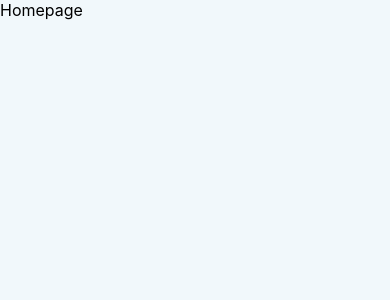
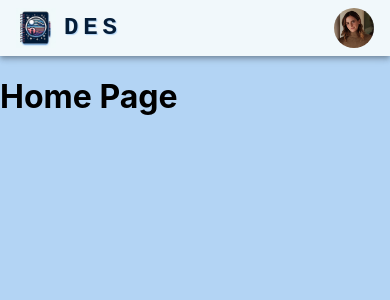
Before and after one commit to Mihai405/DES---Diary-with-Emotional-Status, a React (Create React App) app in the folder web/: page / in a window 390 px wide. Shown: the top 300 px of the page. Built offline with nearby package versions, Linux system fonts and the light colour scheme.

Commit message:
added a responsive navbar. centered the login and register form on the center of the screen. improved styling. added colors that match with the logo.

```diff
--- a/web/package.json
+++ b/web/package.json
@@ -5,6 +5,7 @@
   "dependencies": {
     "@emotion/react": "11.11.4",
     "@emotion/styled": "11.11.5",
+    "@mui/icons-material": "5.15.18",
     "@mui/material": "5.15.18",
     "@mui/x-date-pickers": "7.5.0",
     "@testing-library/jest-dom": "5.17.0",
--- a/web/src/App.css
+++ b/web/src/App.css
@@ -1,10 +1,21 @@
+.centered-flex-wrapper {
+    display: flex;
+    flex-direction: column;
+    align-items: center;
+    justify-content: center;
+    height: 100vh;
+}
+
 .container {
-    display: flex;
+    display: inline-flex;
     flex-direction: column;
     align-items: center;
     justify-content: center;
     gap: 16px;
     margin: 24px;
+    background-color: var(--secondary-color);
+    padding: 24px;
+    border-radius: 16px;
 }
 
 .form-container {
--- a/web/src/App.tsx
+++ b/web/src/App.tsx
@@ -11,6 +11,7 @@
     RouterProvider,
 } from 'react-router-dom';
 import ErrorPage from './pages/ErrorPage';
+import { HomePage } from './pages/HomePage';
 
 function App() {
     return (
@@ -27,7 +28,7 @@
         <>
             <Route
                 path="/"
-                element={<div>Homepage</div>}
+                element={<HomePage />}
                 errorElement={<ErrorPage />}
             />
             <Route path="/login" element={<Login />} />
--- /dev/null
+++ b/web/src/components/NavBar/NavBar.tsx
@@ -0,0 +1,121 @@
+import * as React from 'react';
+import AppBar from '@mui/material/AppBar';
+import Box from '@mui/material/Box';
+import Toolbar from '@mui/material/Toolbar';
+import IconButton from '@mui/material/IconButton';
+import Typography from '@mui/material/Typography';
+import Menu from '@mui/material/Menu';
+import Container from '@mui/material/Container';
+import Avatar from '@mui/material/Avatar';
+import Tooltip from '@mui/material/Tooltip';
+import MenuItem from '@mui/material/MenuItem';
+import AdbIcon from '@mui/icons-material/Adb';
+
+const settings = ['Profile', 'Logout'];
+
+function NavBar() {
+    const [anchorElUser, setAnchorElUser] = React.useState<null | HTMLElement>(
+        null
+    );
+
+    const handleOpenUserMenu = (event: React.MouseEvent<HTMLElement>) => {
+        setAnchorElUser(event.currentTarget);
+    };
+
+    const handleCloseUserMenu = () => {
+        setAnchorElUser(null);
+    };
+
+    return (
+        <AppBar position="static" sx={{ backgroundColor: '#f1f8fb' }}>
+            {/*<Container>*/}
+            <Toolbar sx={{ justifyContent: 'space-between' }}>
+                <Box display="flex" alignItems="center">
+                    <Box
+                        component="img"
+                        sx={{
+                            mr: 1,
+                            height: { xs: '40px', md: '50px' },
+                        }}
+                        alt="Logo of Diary with Emotional Status"
+                        src="/logo_small.png"
+                    />
+                    <Typography
+                        variant="h6"
+                        noWrap
+                        component="a"
+                        href="#app-bar-with-responsive-menu"
+                        sx={{
+                            mr: 2,
+                            display: { xs: 'none', md: 'flex' },
+                            fontFamily: 'monospace',
+                            fontWeight: 700,
+                            letterSpacing: '.3rem',
+                            color: '#051d38',
+                            textShadow: '1px 1px 1px #b3d4f4',
+                            textDecoration: 'none',
+                        }}
+                    >
+                        Diary with Emotional Status
+                    </Typography>
+                </Box>
+                <Typography
+                    variant="h5"
+                    noWrap
+                    component="a"
+                    href="#app-bar-with-responsive-menu"
+                    sx={{
+                        mr: 2,
+                        display: { xs: 'flex', md: 'none' },
+                        flexGrow: 1,
+                        fontFamily: 'monospace',
+                        fontWeight: 700,
+                        letterSpacing: '.3rem',
+                        color: '#051d38',
+                        textShadow: '1px 1px 1px #b3d4f4',
+                        textDecoration: 'none',
+                    }}
+                >
+                    DES
+                </Typography>
+
+                <Box>
+                    <Tooltip title="Open settings">
+                        <IconButton onClick={handleOpenUserMenu} sx={{ p: 0 }}>
+                            <Avatar alt="Emma Watson" src="/user_avatar.png" />
+                        </IconButton>
+                    </Tooltip>
+                    <Menu
+                        sx={{ mt: '45px' }}
+                        id="menu-appbar"
+                        anchorEl={anchorElUser}
+                        anchorOrigin={{
+                            vertical: 'top',
+                            horizontal: 'right',
+                        }}
+                        keepMounted
+                        transformOrigin={{
+                            vertical: 'top',
+                            horizontal: 'right',
+                        }}
+                        open={Boolean(anchorElUser)}
+                        onClose={handleCloseUserMenu}
+                    >
+                        {settings.map(setting => (
+                            <MenuItem
+                                key={setting}
+                                onClick={handleCloseUserMenu}
+                            >
+                                <Typography textAlign="center">
+                                    {setting}
+                                </Typography>
+                            </MenuItem>
+                        ))}
+                    </Menu>
+                </Box>
+            </Toolbar>
+            {/*</Container>*/}
+        </AppBar>
+    );
+}
+export default NavBar;
--- a/web/src/index.css
+++ b/web/src/index.css
@@ -3,7 +3,7 @@
 @tailwind utilities;
 
 body {
-    background-color: var(--secondary-color);
+    background-color: var(--tertiary-color);
     margin: 0;
     font-family: -apple-system, BlinkMacSystemFont, 'Segoe UI', 'Roboto',
         'Oxygen', 'Ubuntu', 'Cantarell', 'Fira Sans', 'Droid Sans',
@@ -18,5 +18,11 @@
 }
 
 :root {
+    --primary-color: #051d38;
     --secondary-color: #f1f8fb;
+    --tertiary-color: #b3d4f4;
+    --light_blue: #88c3f1;
+    --dark_blue: #43b0f3;
+    --purple: #814f89;
+    --pink: #f69097;
 }
--- /dev/null
+++ b/web/src/pages/HomePage.tsx
@@ -0,0 +1,10 @@
+import NavBar from '../components/NavBar/NavBar';
+
+export function HomePage() {
+    return (
+        <div>
+            <NavBar />
+            <h1>Home Page</h1>
+        </div>
+    );
+}
--- a/web/src/pages/authentication/Login.tsx
+++ b/web/src/pages/authentication/Login.tsx
@@ -15,9 +15,10 @@
     } = useForm<LoginFormFields>();
 
     return (
+        <div className="centered-flex-wrapper">
             <div className="container">
                 <img src="/logo_small.png" alt="Diary with Emotional Status" />
-            <h2>Sign in to your account</h2>
+                <h2 style={{ color: '#051d38' }}>Sign in to your account</h2>
                 <form
                     className="form-container"
                     onSubmit={handleSubmit(handleLogin)}
@@ -44,7 +45,11 @@
                         error={!!errors.password}
                         helperText={errors.password?.message}
                     />
-                <Button type="submit" variant="contained">
+                    <Button
+                        type="submit"
+                        variant="contained"
+                        sx={{ backgroundColor: '#051d38' }}
+                    >
                         Login
                     </Button>
                 </form>
@@ -55,6 +60,7 @@
                     </NavLink>
                 </Typography>
             </div>
+        </div>
     );
 }
 
--- a/web/src/pages/authentication/Register.tsx
+++ b/web/src/pages/authentication/Register.tsx
@@ -21,9 +21,10 @@
     } = useForm<RegisterFormFields>();
 
     return (
+        <div className="centered-flex-wrapper">
             <div className="container">
                 <img src="/logo_small.png" alt="Diary with Emotional Status" />
-            <h2>Register now</h2>
+                <h2 style={{ color: '#051d38' }}>Register now</h2>
                 <form
                     className="form-container"
                     onSubmit={handleSubmit(registerCustomer)}
@@ -43,7 +44,6 @@
                             required: 'Last name is required',
                         })}
                         fullWidth
-                    required
                         label="Last name"
                         variant="standard"
                         error={!!errors.lastName}
@@ -77,7 +77,6 @@
                         })}
                         fullWidth
                         type="email"
-                    required
                         label="Email"
                         variant="standard"
                         error={!!errors.email}
@@ -88,27 +87,32 @@
                             required: 'Password is required',
                             minLength: {
                                 value: 6,
-                            message: 'Password must be at least 6 characters',
+                                message:
+                                    'Password must be at least 6 characters',
                             },
                         })}
                         fullWidth
-                    required
                         type="password"
                         label="Password"
                         variant="standard"
                         error={!!errors.password}
                         helperText={errors.password?.message}
                     />
-                <Button type="submit" variant="contained">
+                    <Button
+                        type="submit"
+                        variant="contained"
+                        sx={{ backgroundColor: '#051d38' }}
+                    >
                         Register
                     </Button>
                 </form>
                 <Typography>
                     Already have an account?{' '}
                     <NavLink to="/login" style={{ textDecoration: 'none' }}>
-                    Log in here
+                        Login here
                     </NavLink>
                 </Typography>
+            </div>
         </div>
     );
 }
```
Also changed, not shown: web/public/user_avatar.png (added), 1 other file (tests, documents, lock files or other folders). Lines whose indentation alone changed are shown as unchanged.
